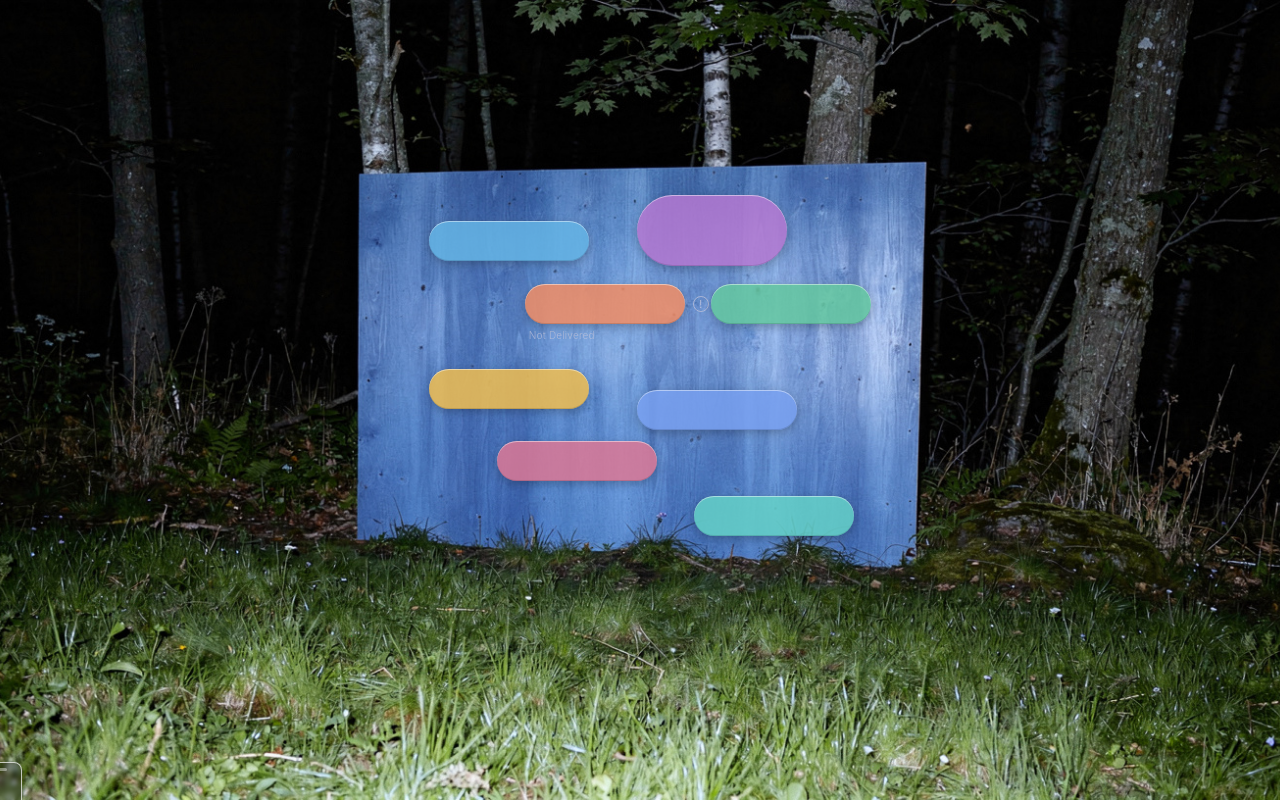
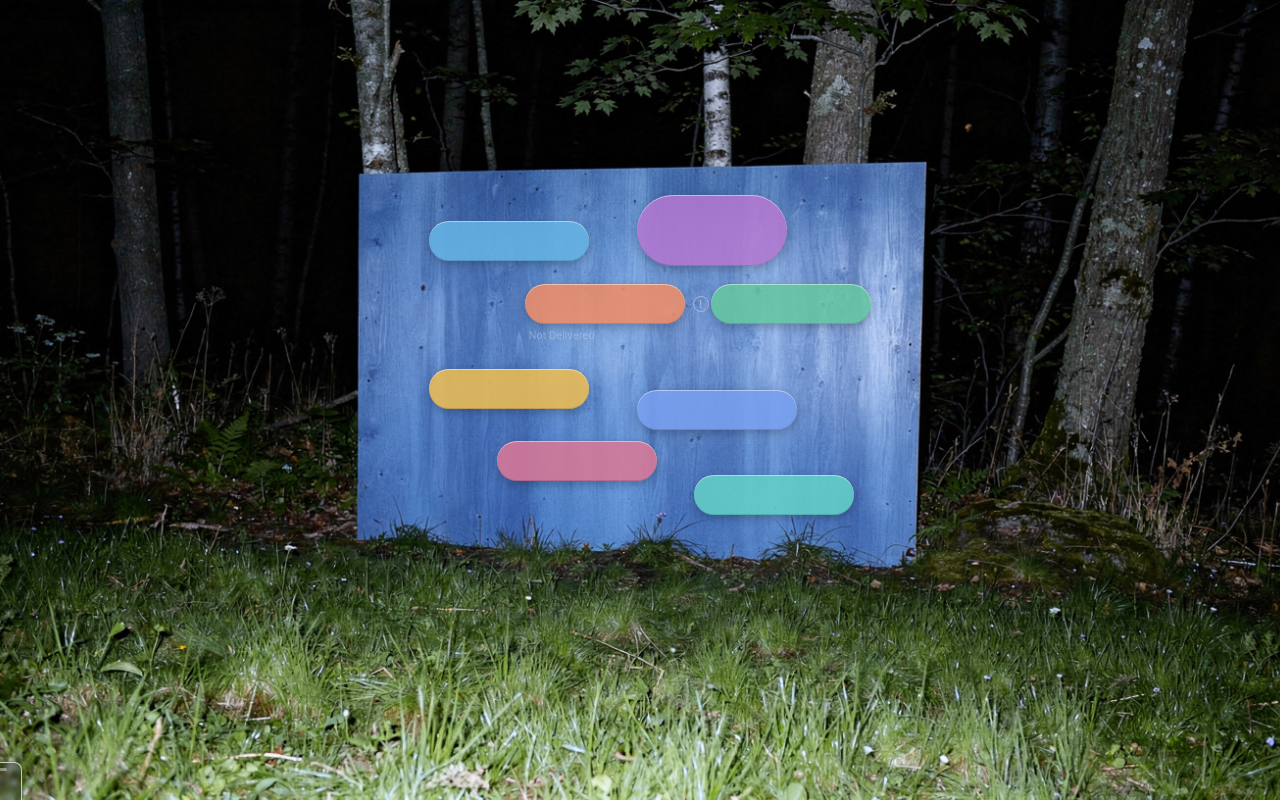
Before and after one commit to karohall/GHOSTED, a plain HTML site: page index.html in a window 1280 px wide. Drawn offline with Linux system fonts and the light colour scheme.

Commit message:
Update index.html

```diff
--- a/index.html
+++ b/index.html
@@ -132,7 +132,7 @@
 .w5 { top: 55%; left: 8%; }
 .w6 { top: 60%; left: 45%; }
 .w7 { top: 72%; left: 20%; }
-.w8 { top: 85%; left: 55%; }
+.w8 { top: 80%; left: 55%; }
 
  { cursor: none; }
 
```
